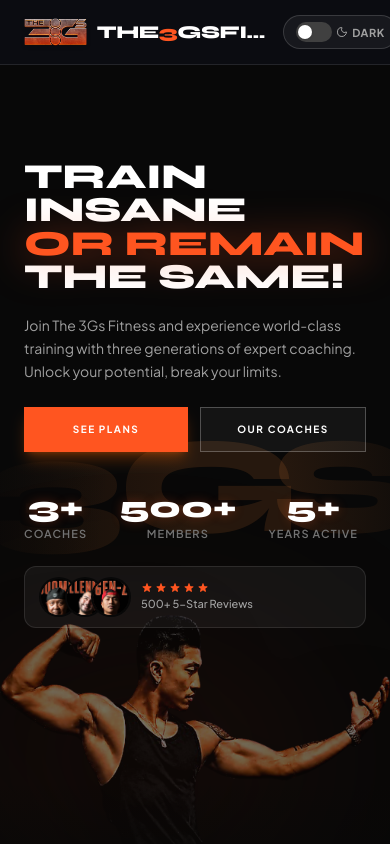
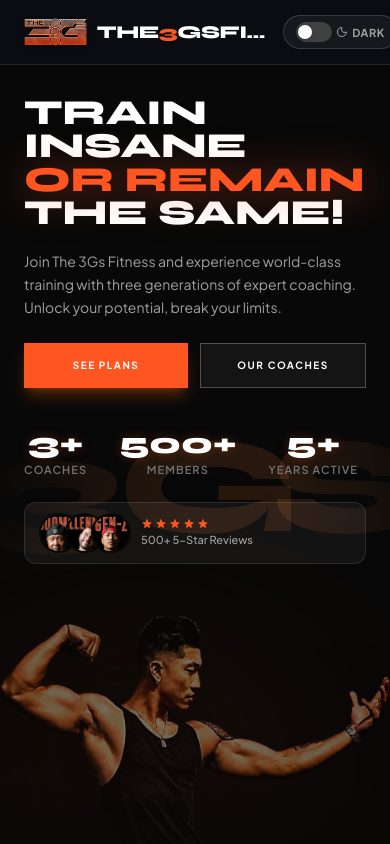
Before and after one commit to BurntStack/the3gsfitness, a React (Vite) app in the folder frontend/: page / in a window 390 px wide. Shown: the top 844 px of the page. Built offline with nearby package versions, Linux system fonts and the light colour scheme.

Commit message:
Fix mobile top spacing and text overlap by removing mt-auto on mobile

```diff
--- a/frontend/src/components/HeroSection.tsx
+++ b/frontend/src/components/HeroSection.tsx
@@ -138,7 +138,7 @@
         </div>
 
         {/* ── CONTENT LAYER ── */}
-        <div className="relative z-[10] flex flex-col md:justify-between flex-1 px-6 md:px-14 lg:px-20 pb-12 md:pb-24 pt-24 md:pt-8">
+        <div className="relative z-[10] flex flex-col md:justify-between flex-1 px-6 md:px-14 lg:px-20 pb-12 md:pb-24 pt-8 md:pt-12">
 
           {/* Top spacer (hidden on mobile to reduce top black space) */}
           <div className="hidden md:block" />
@@ -286,7 +286,7 @@
         <img
           src="/hero/new-dark-athlete.png"
           alt="Athlete — The 3Gs Fitness"
-          className="relative h-[60vh] md:h-[80vh] max-h-[750px] w-auto object-contain object-bottom md:object-right-bottom select-none mb-0 md:mb-4 lg:mb-6 mr-0 md:mr-8 lg:mr-12 opacity-40 md:opacity-100 translate-x-0 md:-translate-x-[10%] transition-transform duration-700 hover:scale-[1.02]"
+          className="relative h-[60vh] md:h-[80vh] max-h-[750px] w-auto object-contain object-bottom md:object-right-bottom select-none mb-0 md:mb-4 lg:mb-6 mr-0 md:mr-8 lg:mr-12 opacity-30 md:opacity-100 translate-x-0 md:-translate-x-[10%] transition-transform duration-700 hover:scale-[1.02]"
           style={{
             filter: 'drop-shadow(0 20px 40px rgba(0,0,0,0.18)) contrast(1.06) brightness(1.02)',
             imageRendering: '-webkit-optimize-contrast',
@@ -298,13 +298,13 @@
       </div>
 
       {/* ── CONTENT LAYER ── */}
-      <div className="relative z-[10] flex flex-col md:justify-between flex-1 px-6 md:px-14 lg:px-20 pb-12 md:pb-24 pt-24 md:pt-8">
+      <div className="relative z-[10] flex flex-col md:justify-between flex-1 px-6 md:px-14 lg:px-20 pb-12 md:pb-24 pt-8 md:pt-12">
 
         {/* Top spacer (hidden on mobile to reduce top black space) */}
         <div className="hidden md:block" />
 
         {/* Bottom: two-column layout */}
-        <div className="flex flex-col md:flex-row md:items-end justify-between gap-10 mt-auto">
+        <div className="flex flex-col md:flex-row md:items-end justify-between gap-10 md:mt-auto">
 
           {/* Bottom-Left: Headline + CTAs */}
           <div className="max-w-md space-y-5">
```
